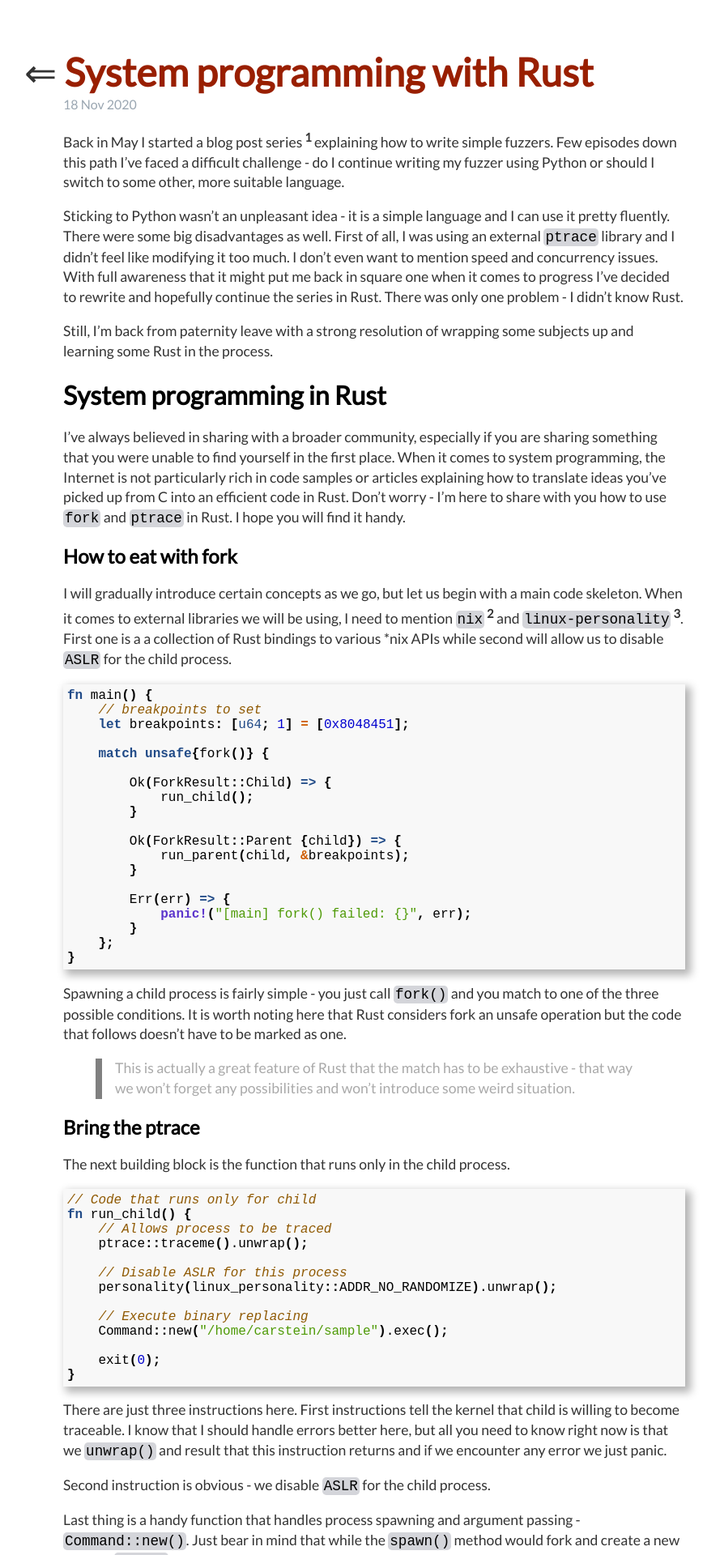
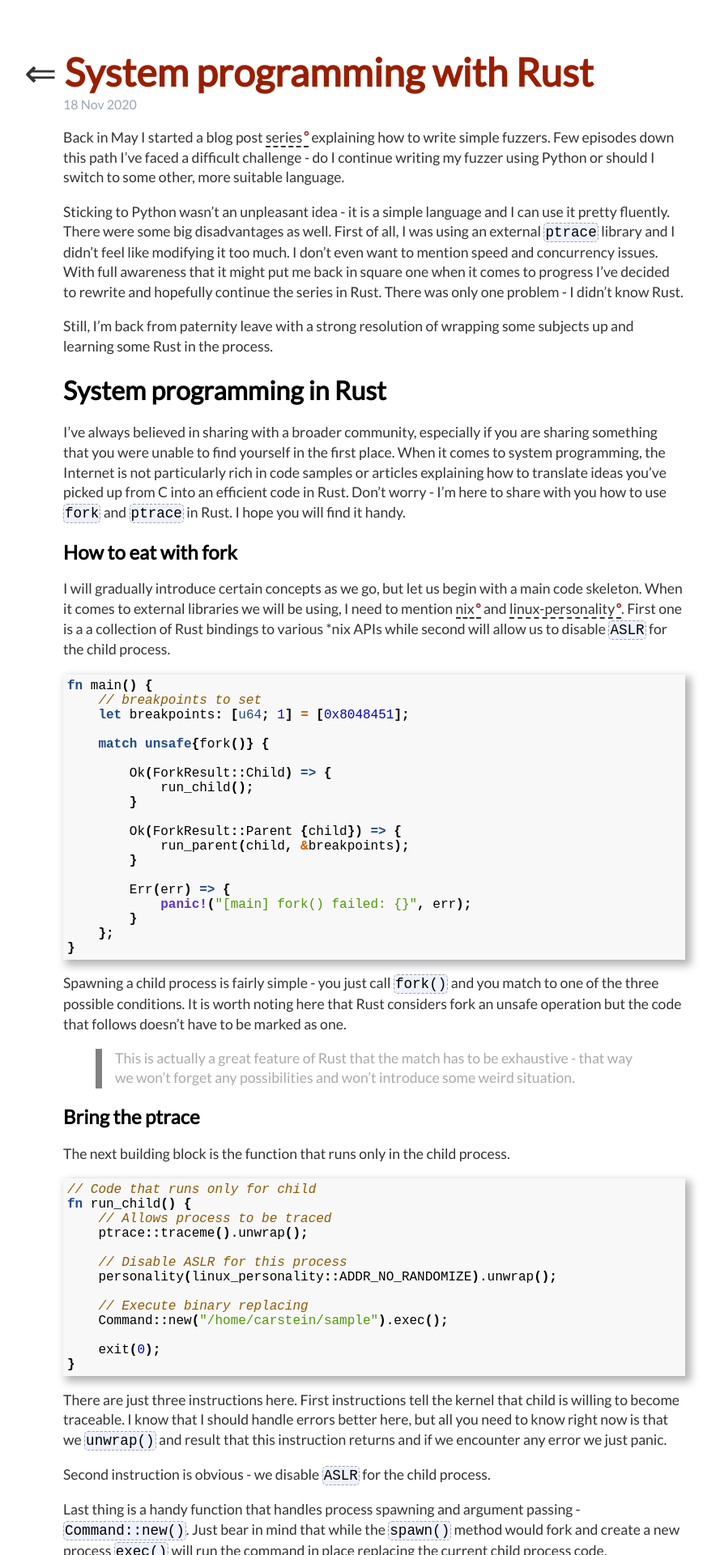
Before and after one commit to carstein/carstein.github.io, a Jekyll site: the page built from _posts/2020-11-18-ptrace-rust.md, in a window 1280 px wide. Shown: the top 1920 px of the page at 81% size, without its empty margins (178-1067 px from the left). Built offline with Jekyll 4.4.1, drawn with Linux system fonts in a browser that asks for light colours; a style sheet for code colours, icons or effects is not loaded; some of the changed text lies outside the part shown.

Commit message:
Minor style changes around links and inline code

````diff
--- a/_posts/2020-11-18-ptrace-rust.md
+++ b/_posts/2020-11-18-ptrace-rust.md
@@ -4,7 +4,7 @@ title: "System programming with Rust"
 date: 2020-11-18
 ---
 
-Back in May I started a blog post series[^1] explaining how to write simple fuzzers. Few episodes down this path I've faced a difficult challenge - do I continue writing my fuzzer using Python or should I switch to some other, more suitable language.
+Back in May I started a blog post [series](https://carstein.github.io/2020/04/18/writing-simple-fuzzer-1.html) explaining how to write simple fuzzers. Few episodes down this path I've faced a difficult challenge - do I continue writing my fuzzer using Python or should I switch to some other, more suitable language.
 
 Sticking to Python wasn't an unpleasant idea - it is a simple language and I can use it pretty fluently. There were some big disadvantages as well. First of all, I was using an external `ptrace` library and I didn't feel like modifying it too much. I don't even want to mention speed and  concurrency issues. With full awareness that it might put me back in square one when it comes to progress I've decided to rewrite and hopefully continue the series in Rust. There was only one problem - I didn't know Rust.
 
@@ -16,7 +16,7 @@ I've always believed in sharing with a broader community, especially if you are
 
 ## How to eat with fork
 
-I will gradually introduce certain concepts as we go, but let us begin with a main code skeleton. When it comes to external libraries we will be using, I need to mention `nix`[^2] and `linux-personality`[^3].  First one is a a collection of Rust bindings to various \*nix APIs while second will allow us to disable `ASLR` for the child process.
+I will gradually introduce certain concepts as we go, but let us begin with a main code skeleton. When it comes to external libraries we will be using, I need to mention [nix](https://crates.io/crates/nix) and [linux-personality]( https://crates.io/crates/linux-personality).  First one is a a collection of Rust bindings to various \*nix APIs while second will allow us to disable `ASLR` for the child process.
 
 ```rust
 fn main() {
@@ -216,11 +216,4 @@ First contact with Rust was actually quite interesting. I had small problems tra
 The best feature so far is the fact that return types carry much more information than in C so you don't have to use weird macros to extract exact status. Also, in Rust you can use matching and that also helps to write cleaner code.
 
 #### Update
-Full code is available on github[^4].
-
-# References
-
-[^1]: https://carstein.github.io/2020/04/18/writing-simple-fuzzer-1.html
-[^2]: https://crates.io/crates/nix
-[^3]: https://crates.io/crates/linux-personality
-[^4]: https://gist.github.com/carstein/6f4a4fdf04ec002d5494a11d2cf525c7
+Full code is available on [github](https://gist.github.com/carstein/6f4a4fdf04ec002d5494a11d2cf525c7).
--- a/css/style.css
+++ b/css/style.css
@@ -27,8 +27,22 @@ a {
     border-bottom: #333 0.125em dashed;
 }
 
-.post a:visited {
-  border-bottom: #a9a9a9 0.125em dashed;
+.post a::after {
+    position: relative;
+    content: "﻿°";
+    margin-left: 0.1em;
+    font-size: 90%;
+    font-weight: bold;
+    top: -0.1em;
+    color: rgb(153, 51, 51);
+}
+
+.post a:hover {
+  background: #fbf3f3;
+  transition-property: background;
+  transition-duration: 0.2s;
+
+  border-radius: 8px;
 }
 
 a.footnote {
@@ -181,8 +195,9 @@ code {
 }
 
 code.highlighter-rouge {
-  background-color: #d4d5da;
+  background-color: #eef1fe;
   color: black;
-  padding: 1px 2px 1px;
+  padding: 1px 1px 1px;
   border-radius: 0.3rem;
+  border: 1px dashed #a4a4a4;
 }
````
Also changed, not shown: other parts of _posts/2020-11-18-ptrace-rust.md (+2 -2 lines).
